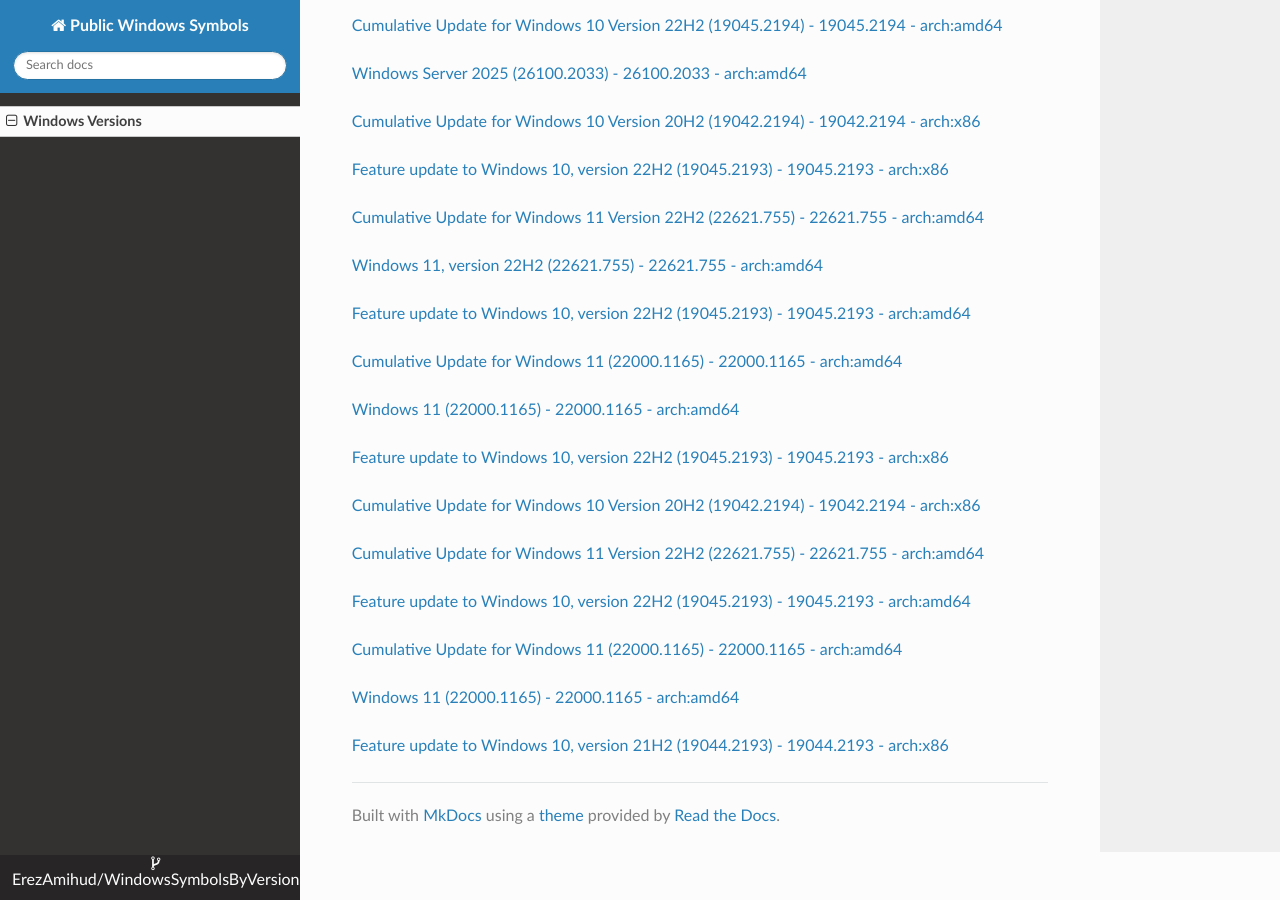
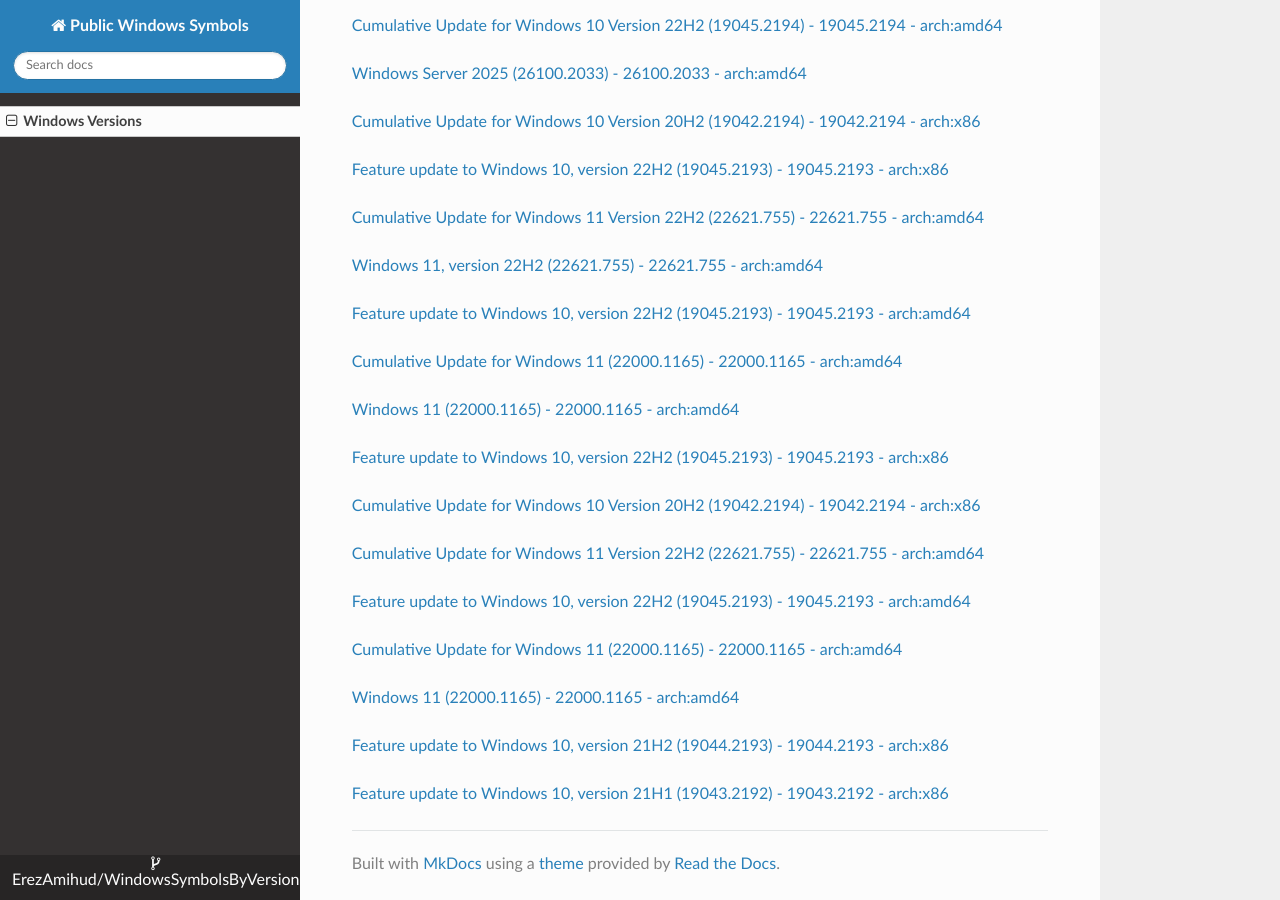
Before and after one commit to ErezAmihud/WindowsSymbolsByVersion, an MkDocs documentation site: the page built from docs/index.md, in a window 1280 px wide and 900 px high, scrolled down 47477 px. Built offline with MkDocs 1.6.1, drawn with Linux system fonts in a browser that asks for light colours; nearby versions of some CDN libraries.

Commit message:
Automated commit, add manifest for 2fec9f1b-9b6a-4ddb-9111-a0afb8219c1b

```diff
--- a/docs/index.md
+++ b/docs/index.md
@@ -2794,3 +2794,6 @@
 
 
 [Feature update to Windows 10, version 21H2 (19044.2193) - 19044.2193 - arch:x86](https://github.com/ErezAmihud/WindowsSymbolsByVersion/blob/main/manifests/42f9f137-9fd8-4b53-ae58-74dc50f01f49.manifest)
+
+
+[Feature update to Windows 10, version 21H1 (19043.2192) - 19043.2192 - arch:x86](https://github.com/ErezAmihud/WindowsSymbolsByVersion/blob/main/manifests/2fec9f1b-9b6a-4ddb-9111-a0afb8219c1b.manifest)
```
Also changed, not shown: process_builds.json (+1 -1 lines), 1 other file.
